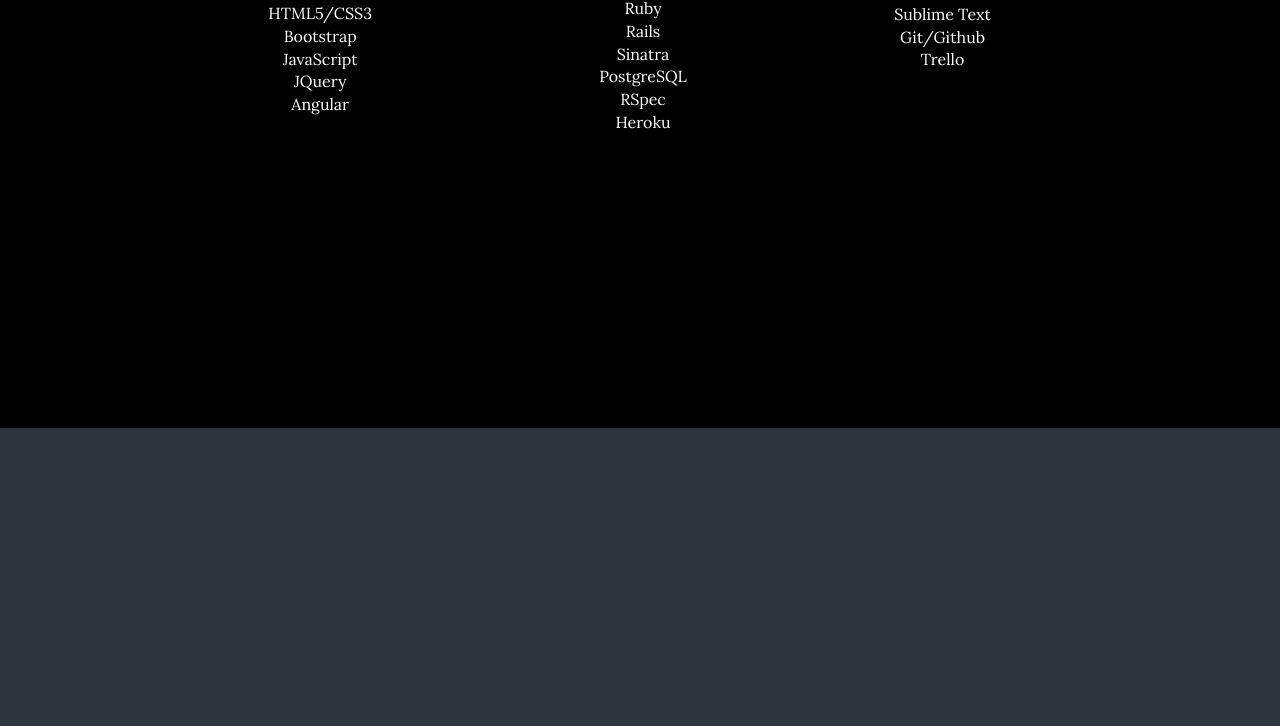
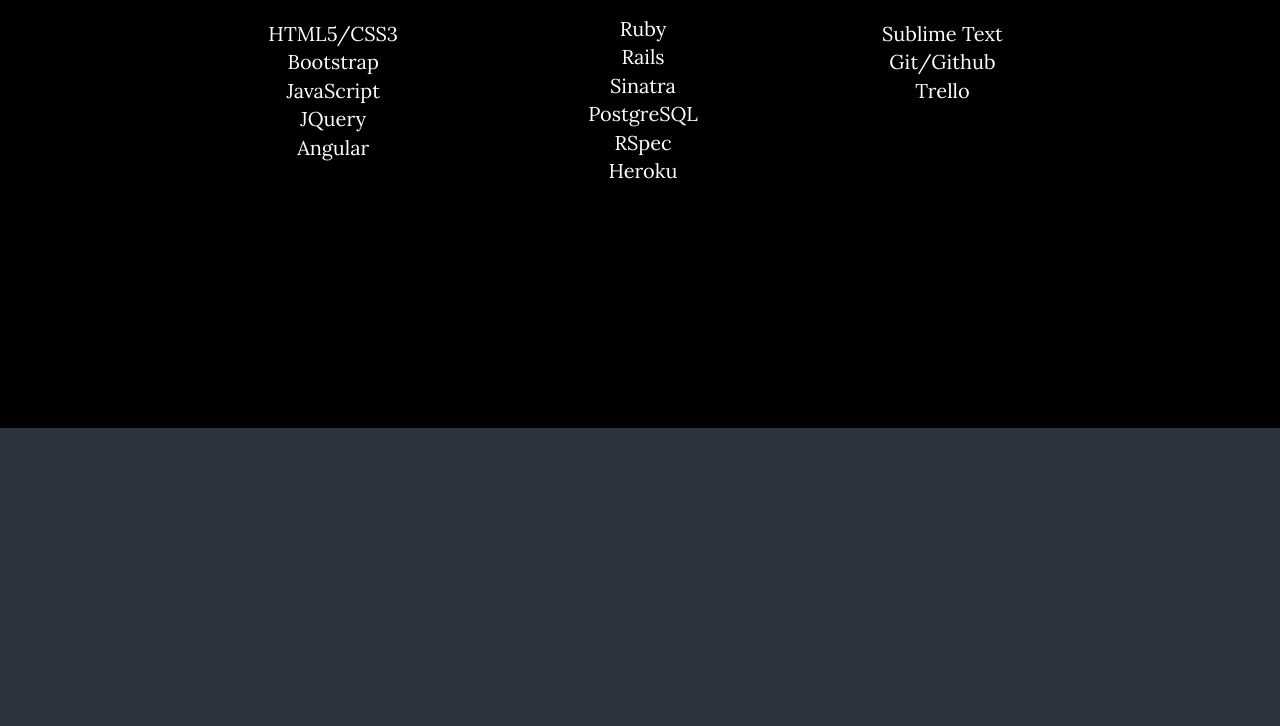
Before and after one commit to TimoorKurdi/Portfolio, a plain HTML site: page index.html in a window 1280 px wide. Shown: the part 1766-2492 px from the top of the page. Drawn offline with Linux system fonts and the light colour scheme; some packages are replaced by stand-ins of ours.

Commit message:
Adjusted skills font-size

```diff
--- a/css/grayscale.css
+++ b/css/grayscale.css
@@ -382,7 +382,7 @@ footer {
 }
 
 .skillsli {
-    font-size: 16px;
+    font-size: 20px;
     margin-right: 35px;
 }
 
@@ -399,5 +399,5 @@ footer {
 
 #other {
     margin-left: 600px;
-    margin-top: -232px;
+    margin-top: -285px;
 }
```
